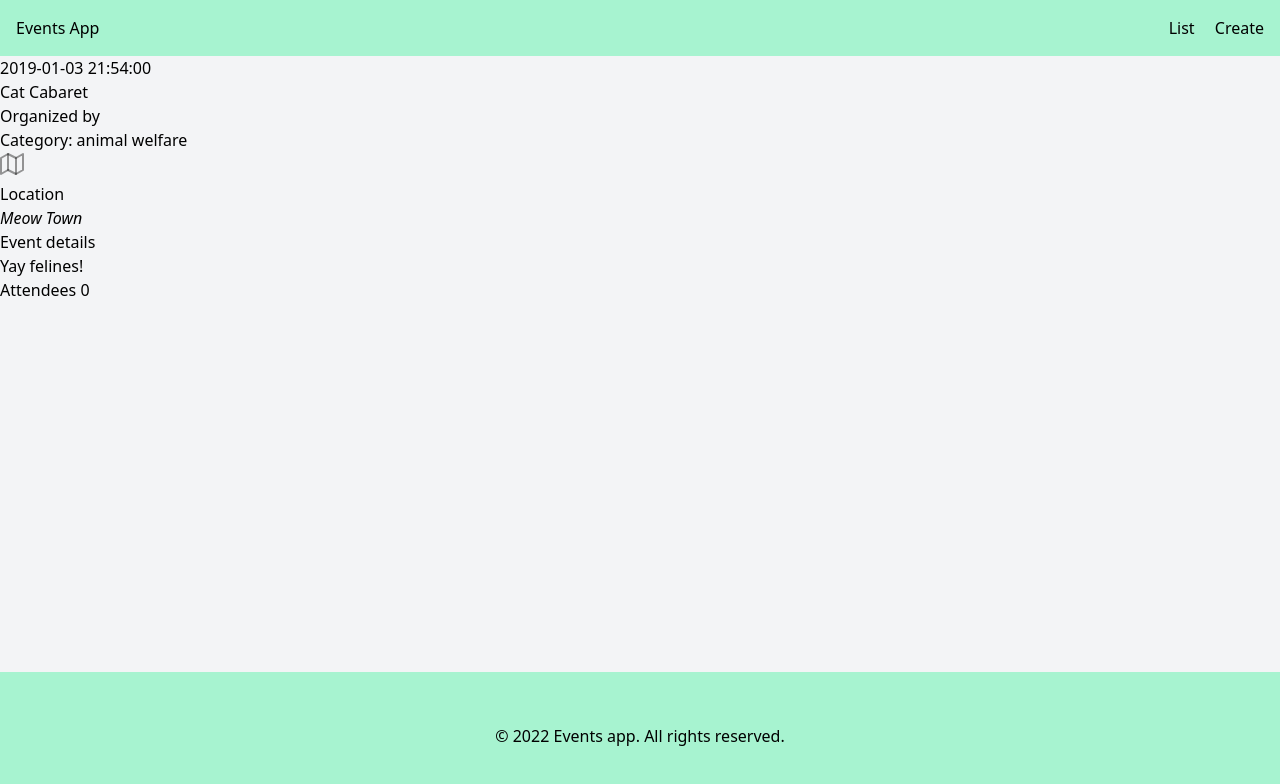
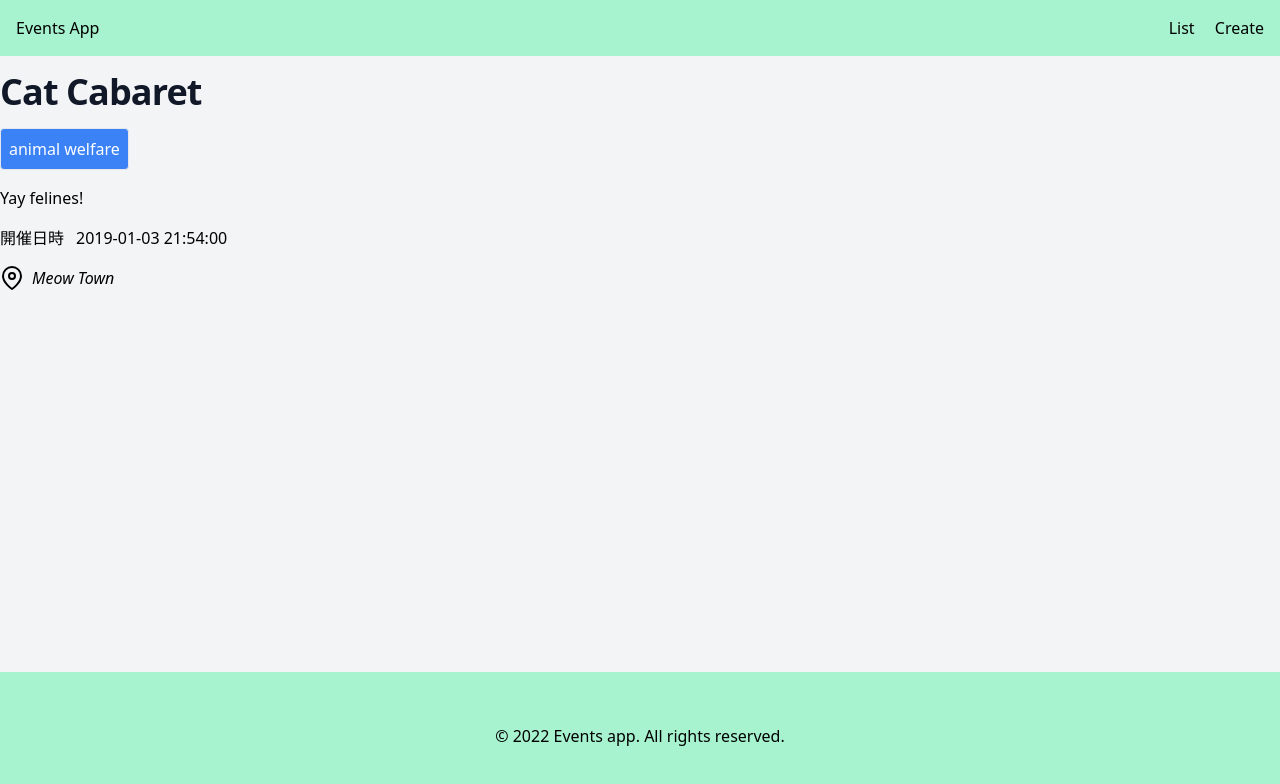
Before and after one commit to junpeko5/vue_events_app, a Vue app: page /events/1 in a window 1280 px wide. Shown: the top 784 px of the page. Built offline with nearby package versions, Linux system fonts and the light colour scheme; data requests are answered from the project's data file.

Commit message:
詳細ページのデザインを適用

```diff
--- a/src/components/BaseIcon.vue
+++ b/src/components/BaseIcon.vue
@@ -1,6 +1,6 @@
 <template>
   <div>
-    <div class="icon-wrapper" v-html="svg"></div>
+    <div class="" v-html="svg"></div>
     <slot></slot>
   </div>
 </template>
@@ -32,20 +32,4 @@ export default {
 };
 </script>
 
-<style scoped>
-.icon-wrapper {
-  display: inline-flex;
-  align-items: center;
-  color: rgba(0, 0, 0, 0.4);
-  font-size: 1rem;
-  font-weight: 600;
-  margin-right: 6px;
-}
-.icon {
-  stroke: currentColor;
-  stroke-width: 2;
-  stroke-linecap: round;
-  stroke-linejoin: round;
-  fill: none;
-}
-</style>
+<style scoped></style>
--- a/src/views/EventShow.vue
+++ b/src/views/EventShow.vue
@@ -1,34 +1,29 @@
 <template>
-  <div>
-    <div class="event-header">
-      <span class="eyebrow">{{ eventDate }}</span>
-      <h1 class="title">{{ event.title }}</h1>
-      <h5>Organized by {{ event.organizer ? event.organizer.name : "" }}</h5>
-      <h5>Category: {{ event.category }}</h5>
+  <div class="container mx-auto">
+    <div class="flex flex-wrap justify-start mt-4">
+      <h1
+        class="text-3xl sm:text-4xl font-extrabold text-gray-900 tracking-tight"
+      >
+        {{ event.title }}
+      </h1>
+    </div>
+    <div class="mt-4">
+      <div class="border p-2 inline-block rounded bg-blue-500 text-white">
+        {{ event.category }}
+      </div>
+    </div>
+    <div class="mt-4">
+      <p class="font-light">{{ event.description }}</p>
+    </div>
+    <div class="flex flex-wrap mt-4">
+      <div class="mr-3">開催日時</div>
+      <span class="">{{ eventDate }}</span>
     </div>
 
-    <BaseIcon name="map"><h2>Location</h2></BaseIcon>
-
-    <address>{{ event.location }}</address>
-
-    <h2>Event details</h2>
-    <p>{{ event.description }}</p>
-
-    <h2>
-      Attendees
-      <span class="badge -fill-gradient">{{
-        event.attendees ? event.attendees.length : 0
-      }}</span>
-    </h2>
-    <ul class="list-group">
-      <li
-        v-for="(attendee, index) in event.attendees"
-        :key="index"
-        class="list-item"
-      >
-        <b>{{ attendee.name }}</b>
-      </li>
-    </ul>
+    <div class="flex flex-wrap mt-4">
+      <BaseIcon name="map-pin" class="mr-2"></BaseIcon>
+      <address class="font-extralight">{{ event.location }}</address>
+    </div>
   </div>
 </template>
 
@@ -54,23 +49,4 @@ export default {
 };
 </script>
 
-<style scoped>
-.location {
-  margin-bottom: 0;
-}
-.location > .icon {
-  margin-left: 10px;
-}
-.event-header > .title {
-  margin: 0;
-}
-.list-group {
-  margin: 0;
-  padding: 0;
-  list-style: none;
-}
-.list-group > .list-item {
-  padding: 1em 0;
-  border-bottom: solid 1px #e5e5e5;
-}
-</style>
+<style scoped></style>
```
